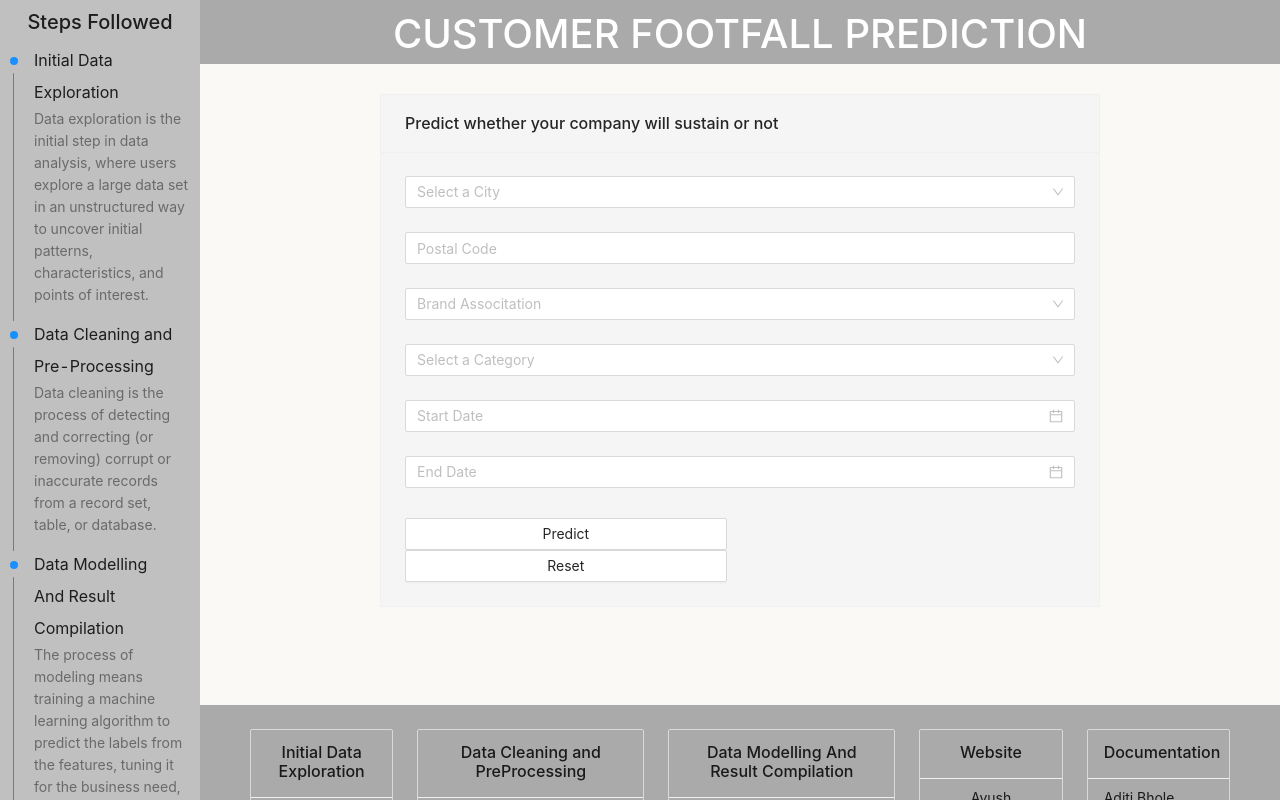
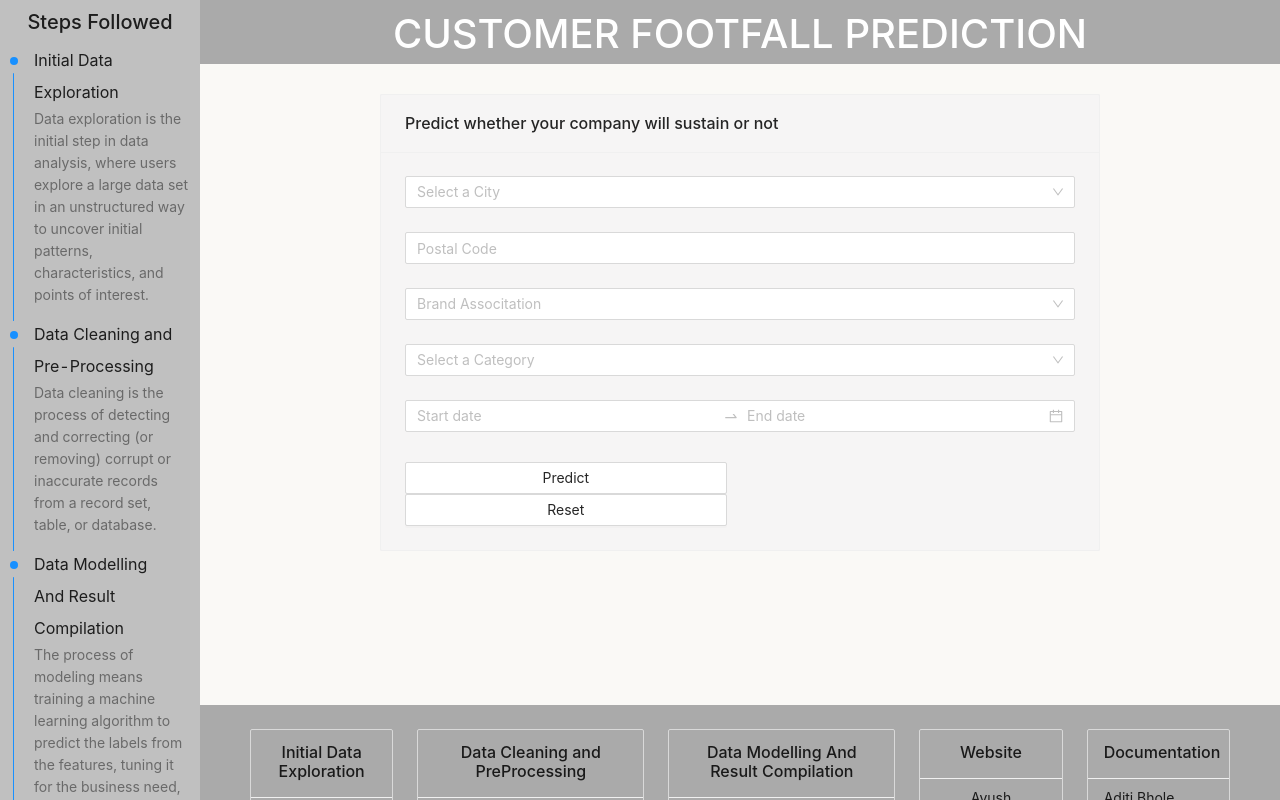
Before and after one commit to ayushraghuwanshi7500/ml-miniproject-sem6, a React (Create React App) app: page / in a window 1280 px wide. Shown: the top 800 px of the page. Built offline with nearby package versions, Linux system fonts and the light colour scheme.

Commit message:
date picker format changed

```diff
--- a/src/components/MainContent.jsx
+++ b/src/components/MainContent.jsx
@@ -37,12 +37,12 @@ const categories = [
   'Book Stores and News Dealers'
 ];
 
-const config = {
+const rangeConfig = {
   rules: [
     {
-      type: 'object',
+      type: 'array',
       required: true,
-      message: 'Please select time!',
+      message: 'Please select dates!',
     },
   ],
 };
@@ -52,10 +52,10 @@ const MainContent = ({ formData, setFormData }) => {
 
   const [redirect, setRedirect] = useState(false);
   const onFinish = (fieldsValue) => {
+    const rangeValue = fieldsValue['dates'];
     const values = {
       ...fieldsValue,
-      "start_date":fieldsValue['start_date'].format('YYYY-MM-DD'),
-      "end_date":fieldsValue['end_date'].format('YYYY-MM-DD'),
+      'dates': [rangeValue[0].format('YYYY-MM-DD'), rangeValue[1].format('YYYY-MM-DD')],
     };
     console.log(values);
     setFormData(values);
@@ -96,7 +96,7 @@ const MainContent = ({ formData, setFormData }) => {
               rules={[
                 {
                   required: true,
-                  message: 'Please input city!'
+                  message: 'Please select a city!'
                 }
               ]}
             >
@@ -118,7 +118,7 @@ const MainContent = ({ formData, setFormData }) => {
               rules={[
                 {
                   required: true,
-                  message: 'Please input postal code!'
+                  message: 'Please input a postal code!'
                 }
               ]}
             >
@@ -136,7 +136,7 @@ const MainContent = ({ formData, setFormData }) => {
               rules={[
                 {
                   required: true,
-                  message: 'Please input whether brand associated or not!'
+                  message: 'Please select whether brand associated or not!'
                 }
               ]}
             >
@@ -157,7 +157,7 @@ const MainContent = ({ formData, setFormData }) => {
               rules={[
                 {
                   required: true,
-                  message: 'Please input a category!'
+                  message: 'Please select a category!'
                 }
               ]}
             >
@@ -174,21 +174,12 @@ const MainContent = ({ formData, setFormData }) => {
               </Select>
             </Form.Item>
             <Form.Item
-              name="start_date"
+              name="dates"
+              {...rangeConfig}
             >
-                <DatePicker
-                  placeholder="Start Date"
+                <RangePicker
                   style={{ width: '100%' }}
-                  {...config}
-                />
-            </Form.Item>
-            <Form.Item
-              name="end_date"
-            >
-                <DatePicker
-                  placeholder="End Date"
-                  style={{ width: '100%' }}
-                  {...config}
+
                 />
             </Form.Item>
             <Button style={{ width: '48%' }} htmlType='submit'>
--- a/src/components/PredictionResult.jsx
+++ b/src/components/PredictionResult.jsx
@@ -6,8 +6,9 @@ const PredictionResult = ({ formData, setFormData }) => {
     window.location = '/';
   };
   console.log(formData);
-  const { city, postal_code, category, brand_association, start_date,end_date } = formData;
-  const query = [city, postal_code, brand_association, category, start_date,end_date];
+  const { city, postal_code, category, brand_association, dates } = formData;
+  console.log(dates);
+  const query = ['City: ' + city, 'Postal Code: ' + postal_code,'Brand Association: '+ brand_association,'Category: '+ category,dates[0] + ' to ' + dates[1]];
 
   return (
     <>
@@ -15,14 +16,13 @@ const PredictionResult = ({ formData, setFormData }) => {
         <Col className='gutter-row' span={4}>
           <List
             size='small'
-            style={{ textAlign: 'center' }}
             header={
               <h6 style={{ marginTop: 5, textAlign: 'center' }}>Your Query</h6>
             }
             bordered
             dataSource={query}
             renderItem={(item) => (
-              <List.Item style={{ textAlign: 'center' }}>{item}</List.Item>
+              <List.Item >{item}</List.Item>
             )}
           />
 
```
